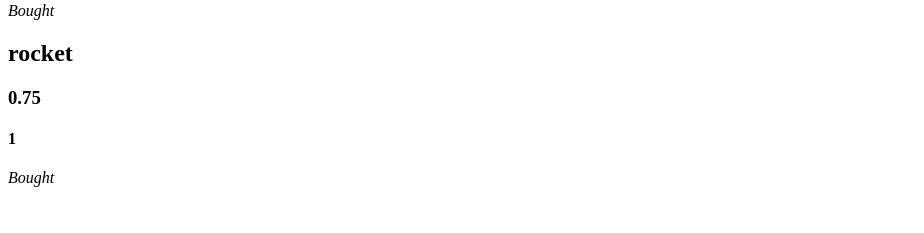
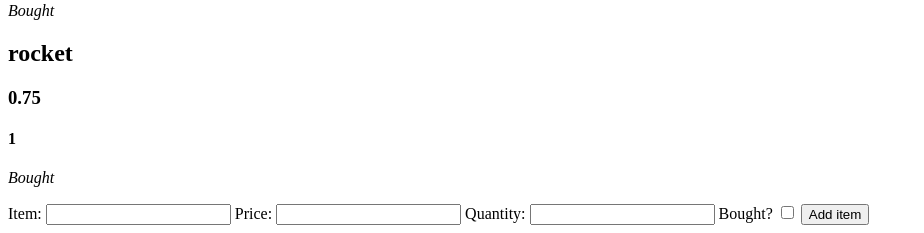
Before and after one commit to rud-y/shopping_list_flask_hw-, a Flask app: page /items in a window 1280 px wide. Shown: the part 741-974 px from the top of the page, without its empty margins (0-924 px from the left). Before the commit the page ends 928 px from the top, so only its background shows below. Run offline with Flask 2, Linux system fonts and the light colour scheme.

Commit message:
new item form added

```diff
--- a/controllers/controller.py
+++ b/controllers/controller.py
@@ -1,9 +1,20 @@
 from app import app
-from flask import render_template
-from models.items_list import items
+from flask import render_template, request
+from models.items_list import items, add_new_item
 from models.item import *
 
 
 @app.route('/items')
 def index():
     return render_template('index.html', items=items)
+
+
+@app.route('/items', methods=['POST'])
+def add_item():
+    name = request.form['name']
+    price = request.form['price']
+    quantity = request.form['quantity']
+    bought = True if 'bought' in request.form else False
+    new_item = Item(name, price, quantity, bought)
+    add_new_item(new_item)
+    return render_template('index.html', items=items)
--- a/models/items_list.py
+++ b/models/items_list.py
@@ -8,3 +8,7 @@ item5 = Item("eggs", 1.50, 12, True)
 item6 = Item("rocket", 0.75, 1, True)
 
 items = [item1, item2, item3, item4, item5, item6]
+
+
+def add_new_item(item):
+    items.append(item)
--- a/templates/index.html
+++ b/templates/index.html
@@ -11,8 +11,20 @@
     <p><i>Bought</i></p>
     {% endif %}
 
+
 </div>
 
 {% endfor %}
 
+<form class="form_add_item" action="/items" method="post">
+    <label for="name">Item:</label>
+    <input type="text" name="name" id="name">
+    <label for="price">Price:</label>
+    <input type="text" name="price" id="price">
+    <label for="quantity">Quantity:</label>
+    <input type="number" name="quantity" id="quantity">
+    <label for="bought">Bought?</label>
+    <input type="checkbox" name="bought" id="bought" value="False">
+    <input type="submit" value="Add item">
+</form>
 {% endblock  %}
```
